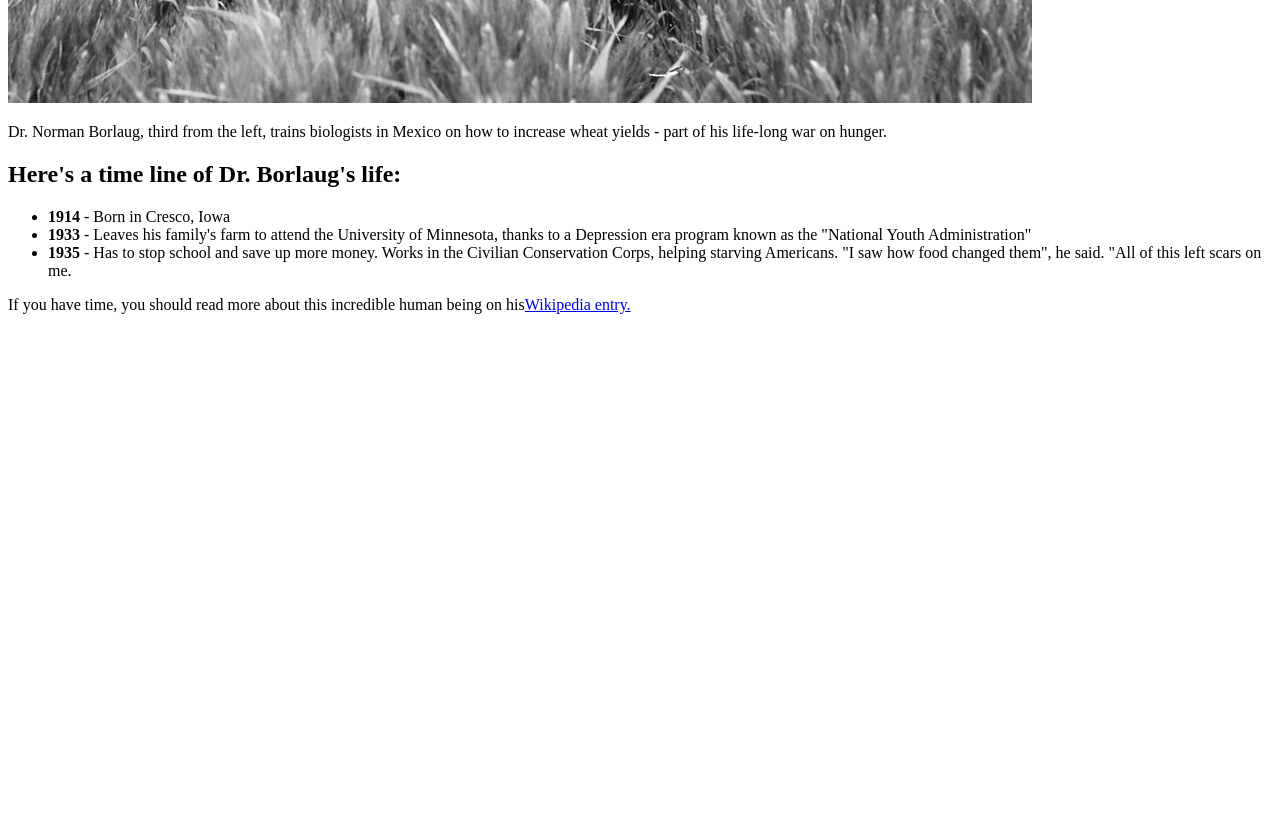
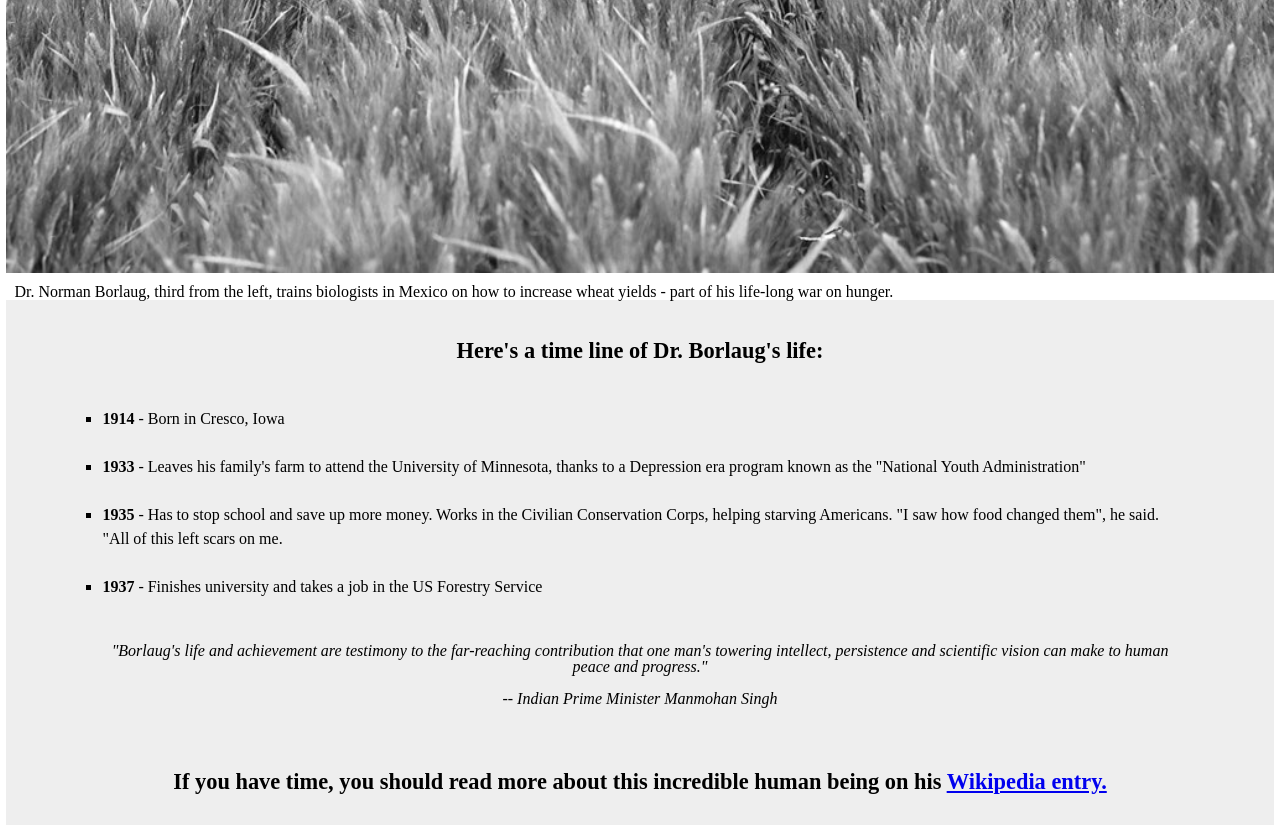
Before and after one commit to HSCnoKenju/FCC-Responsive-web-design, a plain HTML site: page index.html in a window 1280 px wide. Shown: the part 600-1432 px from the top of the page. Before the commit the page ends 930 px from the top, so only its background shows below. Drawn offline with Linux system fonts and the light colour scheme.

Commit message:
apply reset.css and custom css to have consistent style on different browsers

```diff
--- a/index.html
+++ b/index.html
@@ -1,34 +1,99 @@
 <!DOCTYPE html>
 <html lang="en">
+
 <head>
     <meta charset="UTF-8">
     <meta name="viewport" content="width=device-width, initial-scale=1.0">
+    <link rel="stylesheet" href="reset.css">
     <title>Document</title>
     <style>
+        main {
+            background-color: #eee;
+            margin: 0.4rem;
+        }
 
+        #image {
+            width: 100%;
+            margin: auto;
+        }
 
+        h1 {
+            font-weight: 800;
+            font-size: 3rem;
+            line-height: 6rem;
+            text-align: center;
+
+        }
+
+        #img-div {
+            background-color: #fff;
+        }
+
+        #img-caption {
+            margin: 0.5rem;
+        }
+
+        h2 {
+            font-size: 1.4rem;
+            font-weight: 600;
+            text-align: center;
+            padding: 2rem 0 2rem 0;
+        }
+
+        ul {
+            line-height: 1.5rem;
+            list-style: square outside;
+            margin: 0 6rem 0 6rem;
+            padding-left: 0;
+        }
+        li{
+            padding:0.75rem 0 0.75rem 0;
+        }
+        strong{
+            font-weight: 600;
+        }
+        blockquote{
+            margin: 2rem 6rem 2rem 6rem;
+            text-align: center;
+            font-style: italic;
+
+        }
     </style>
 </head>
+
 <body>
     <main>
         <h1 id="title">Dr. Norman Borlaug</h1>
         <div id="img-div">
-        <img   id="image" src="main.jpeg">
-        <p id="img-caption">Dr. Norman Borlaug, third from the left, trains biologists in Mexico on how to increase wheat yields - part of his life-long war on hunger. </p>
+            <img id="image" src="main.jpeg">
+            <p id="img-caption">Dr. Norman Borlaug, third from the left, trains biologists in Mexico on how to increase
+                wheat yields - part of his life-long war on hunger. </p>
         </div>
         <section id="tribute-info">
-         <h2>Here's a time line of Dr. Borlaug's life:</h2>
-         <ul>
-            <li><strong>1914</strong> - Born in Cresco, Iowa</li>
-            <li><strong>1933</strong> - Leaves his family's farm to attend the University of Minnesota, thanks to a Depression era program known as the "National Youth Administration" </li>
-            <li><strong>1935</strong> - Has to stop school and save up more money. Works in the Civilian Conservation Corps, helping starving Americans. "I saw how food changed them", he said. "All of this left scars on me.</li>
+            <h2>Here's a time line of Dr. Borlaug's life:</h2>
+            <ul>
+                <li><strong>1914</strong> - Born in Cresco, Iowa</li>
+                <li><strong>1933</strong> - Leaves his family's farm to attend the University of Minnesota, thanks to a
+                    Depression era program known as the "National Youth Administration" </li>
+                <li><strong>1935</strong> - Has to stop school and save up more money. Works in the Civilian
+                    Conservation Corps, helping starving Americans. "I saw how food changed them", he said. "All of this
+                    left scars on me.</li>
+                <li><strong>1937</strong> - Finishes university and takes a job in the US Forestry Service </li>
+            </ul>
+        </section>
+        <blockquote>
 
-         </ul>
-        </section>
-        <p>If you have time, you should read more about this incredible human being on his<a href="https://en.wikipedia.org/wiki/Norman_Borlaug" target="blank">Wikipedia entry.</a></p>
+
+    "Borlaug's life and achievement are testimony to the far-reaching contribution that one man's towering intellect, persistence and scientific vision can make to human peace and progress."
+    <br><br>-- Indian Prime Minister Manmohan Singh
+
+        </blockquote>
+        <h2>If you have time, you should read more about this incredible human being on his <a
+                href="https://en.wikipedia.org/wiki/Norman_Borlaug" target="blank">Wikipedia entry.</h2></p>
 
 
     </main>
 
 </body>
+
 </html>
--- /dev/null
+++ b/reset.css
@@ -0,0 +1,48 @@
+/* http://meyerweb.com/eric/tools/css/reset/
+   v2.0 | 20110126
+   License: none (public domain)
+*/
+
+html, body, div, span, applet, object, iframe,
+h1, h2, h3, h4, h5, h6, p, blockquote, pre,
+a, abbr, acronym, address, big, cite, code,
+del, dfn, em, img, ins, kbd, q, s, samp,
+small, strike, strong, sub, sup, tt, var,
+b, u, i, center,
+dl, dt, dd, ol, ul, li,
+fieldset, form, label, legend,
+table, caption, tbody, tfoot, thead, tr, th, td,
+article, aside, canvas, details, embed,
+figure, figcaption, footer, header, hgroup,
+menu, nav, output, ruby, section, summary,
+time, mark, audio, video {
+	margin: 0;
+	padding: 0;
+	border: 0;
+	font-size: 100%;
+	font: inherit;
+	vertical-align: baseline;
+}
+/* HTML5 display-role reset for older browsers */
+article, aside, details, figcaption, figure,
+footer, header, hgroup, menu, nav, section {
+	display: block;
+}
+body {
+	line-height: 1;
+}
+ol, ul {
+	list-style: none;
+}
+blockquote, q {
+	quotes: none;
+}
+blockquote:before, blockquote:after,
+q:before, q:after {
+	content: '';
+	content: none;
+}
+table {
+	border-collapse: collapse;
+	border-spacing: 0;
+}
```
